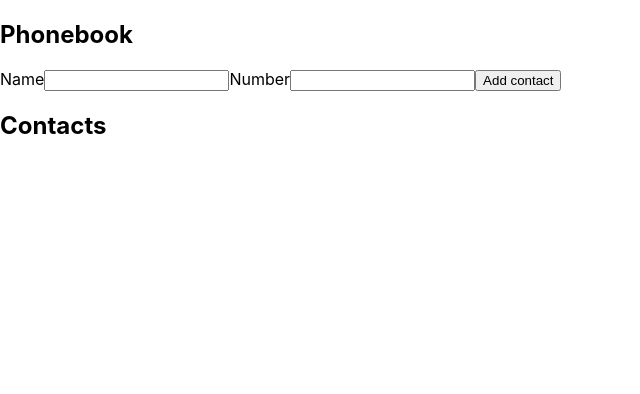
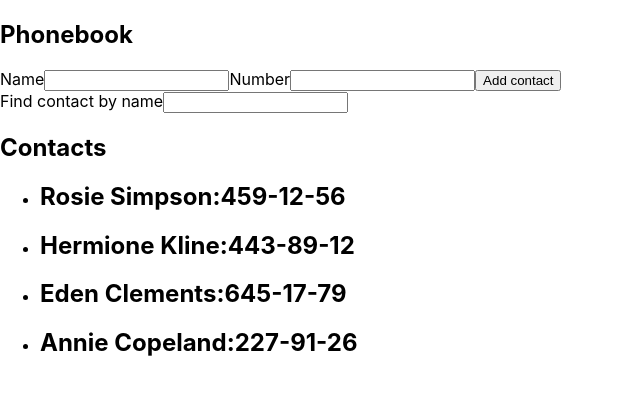
Before and after one commit to VladimirPavlov1/goit-react-hw-02-phonebook, a React (Create React App) app: page / in a window 1280 px wide. Shown: the top 394 px of the page, without its empty margins (0-640 px from the left). Built offline with nearby package versions, Linux system fonts and the light colour scheme.

Commit message:
stoper form

```diff
--- a/src/components/App.jsx
+++ b/src/components/App.jsx
@@ -3,15 +3,46 @@
 import { Section } from "./Section/Section";
 import { nanoid } from 'nanoid'
 import { ContactList } from "./ContactList/ContactList";
+import { Filter } from "./Filter/Filter";
 
 
 
 class App extends Component{
 
   state={
-    contacts:[]
+    contacts:[
+      {id: 'id-1', name: 'Rosie Simpson', number: '459-12-56'},
+      {id: 'id-2', name: 'Hermione Kline', number: '443-89-12'},
+      {id: 'id-3', name: 'Eden Clements', number: '645-17-79'},
+      {id: 'id-4', name: 'Annie Copeland', number: '227-91-26'},
+    ],
+    filter: '',
+    name: '',
+    number: '',
   }
 
+ findContact=filter=>{
+  const {contacts} = this.state;
+  filter=this.state.filter.toLowerCase()
+  console.log(contacts)
+  console.log(filter)
+
+  // contacts.find(contact=>{
+  //   if(contact.name===this.state.filter){
+  //     console.log(contact)
+
+  // }})
+  // return this.setState({contacts:[...contact]})
+ }
+
+
+
+
+  handleChange=event=>{
+  const {name,value}= event.currentTarget;
+  this.setState({[name]:value})
+    this.findContact(value);
+  }
 
 
   addContacts=(name,number,id)=>{
@@ -19,12 +50,15 @@
      contacts: [...prevState.contacts,{name,number,id:nanoid()}]}))
   }
 
+
+
   render (){
     return(
 
       <div>
         <Section title="Phonebook">
           <FormContacts onSubmit={this.addContacts} />
+          <Filter onChange={this.handleChange} />
         </Section>
 
         <Section title="Contacts">
@@ -34,8 +68,10 @@
       </div>
 
 
-  )}
+    )
+}
+}
 
-};
+
 
 export default App;
--- a/src/components/Contact/Contact.jsx
+++ b/src/components/Contact/Contact.jsx
@@ -1,6 +1,6 @@
 
 export const Contact = ({userName,userNumber,id})=>{
-    console.log(userNumber)
+
     return <div>
         <h2>{userName}:{userNumber}</h2>
     </div>
--- a/src/components/ContactList/ContactList.jsx
+++ b/src/components/ContactList/ContactList.jsx
@@ -3,7 +3,7 @@
 export const ContactList=({contacts})=>{
     return <ul>
         {contacts.map(({name,id,number})=>{
-            console.log(number)
+
             return <li key={id}>
                 <Contact userName={name} userId={id} userNumber={number}/>
             </li>
--- /dev/null
+++ b/src/components/Filter/Filter.jsx
@@ -0,0 +1,15 @@
+
+
+export const Filter = ({onChange})=>{
+
+
+    return <div>
+                <label>
+                    Find contact by name
+                    <input onChange={onChange} type="text"
+                    name="filter"/>
+                </label>
+
+
+            </div>
+}
--- a/src/components/FormContacts/FormContacts.jsx
+++ b/src/components/FormContacts/FormContacts.jsx
@@ -5,10 +5,11 @@
    const handleSubmit=event=>{
     event.preventDefault();
     console.log(event)
-    const {name,number} = event.target.elements;
-  console.log(name.value)
-  console.log(number.value)
+    const {name,number,} = event.target.elements;
+
     onSubmit(name.value,number.value)
+    name.value='';
+    number.value='';
    }
 
 
@@ -39,7 +40,9 @@
 
 
           <button>Add contact</button>
-        </form>
+         </form>
+
+
         </div>
 
     )
```
Also changed, not shown: src/components/Filter/Filter.styled.js (added).
